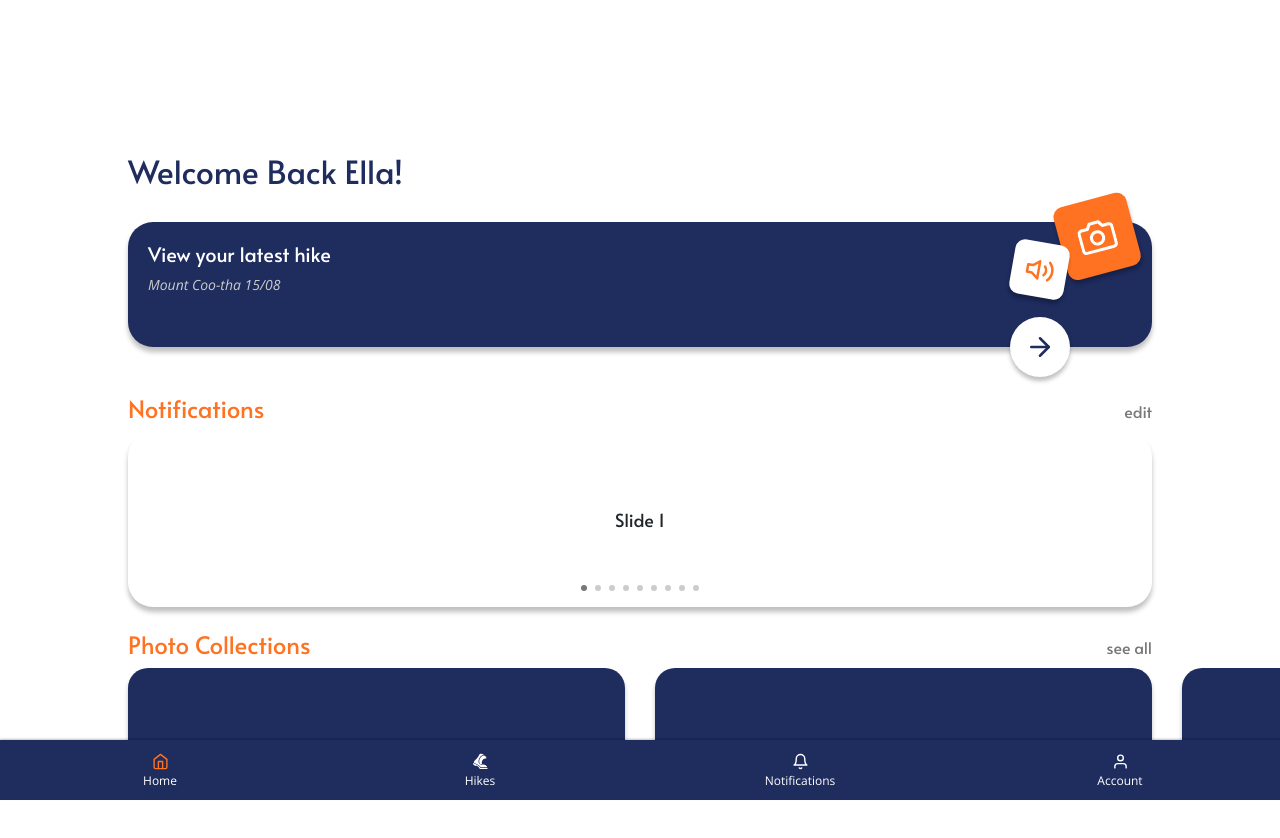
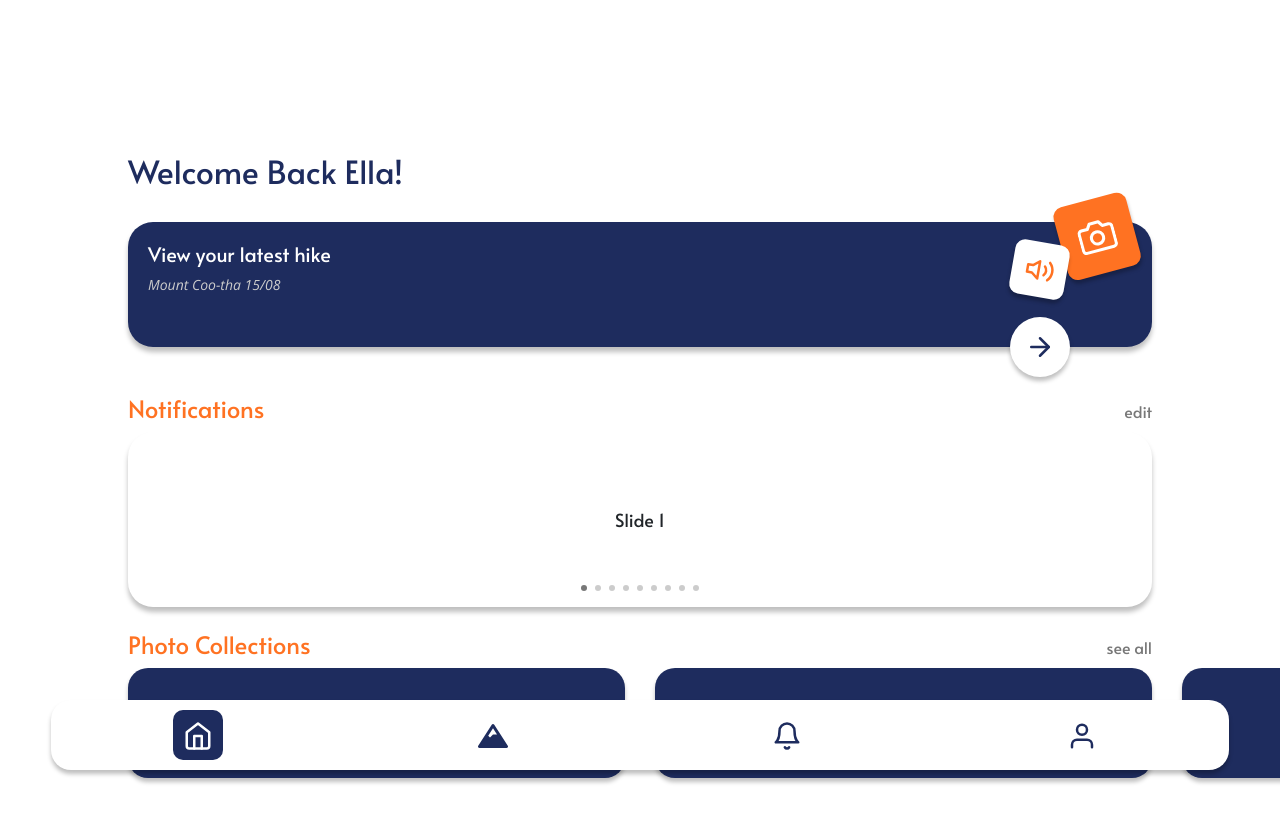
Before and after one commit to Turing-DECO3801/hiking-memory-frontend, a React (Create React App) app: page / in a window 1280 px wide. Shown: the top 838 px of the page. Built offline with nearby package versions, Linux system fonts and the light colour scheme.

Commit message:
Updated navbar

```diff
--- a/src/components/layout/Navbar/Navbar.scss
+++ b/src/components/layout/Navbar/Navbar.scss
@@ -1,18 +1,17 @@
 @import '../../../styles/index';
 
 nav {
-    width: 100%;
+    width: 92%;
     position: fixed;
-    left: 0;
-    bottom: 0;
-    height: 60px;
+    left: 4%;
+    bottom: 30px;
+    height: 70px;
 
     display: flex;
     align-items: center;
-    // border-top-left-radius: 20px;
-    // border-top-right-radius: 20px;
-    box-shadow: 0px -1px 2px $low-opacity-black;
-    background-color: $dark-blue;
+    box-shadow: 0px 4px 4px $low-opacity-black;
+    border-radius: 20px;
+    background-color: $white;
     z-index: 101;
 }
 
@@ -54,7 +53,6 @@ nav button {
 
 .pages .link {
     text-decoration: none;
-    color: $white;
     display: flex;
     flex-direction: column;
     align-items: center;
@@ -62,18 +60,22 @@ nav button {
     font-family: 'Open Sans', sans-serif;
     font-size: 12px;
     width: 30px;
+    background: $white;
+    padding: 7.5px 25px;
+    border-radius: 10px;
 }
 
 .pages .icon {
     margin-right: 0;
-    color: $white;
+    color: $dark-blue;
     margin-bottom: 5px;
+    font-size: 30px;
 }
 
-.pages .link:hover, .pages .link:active {
+.pages .active {
     color: $white;
 }
 
-.pages .active {
-    color: $orange;
+.pages .active-border {
+    background: $dark-blue;
 }
--- a/src/components/layout/Navbar/Navbar.tsx
+++ b/src/components/layout/Navbar/Navbar.tsx
@@ -3,7 +3,7 @@ import { useLocation } from 'react-router-dom'
 import './Navbar.scss'
 
 import { FiUser, FiHome, FiBell } from 'react-icons/fi/'
-import { GiWalkingBoot } from 'react-icons/gi'
+import { FaMountain } from 'react-icons/fa/'
 import { useNavigate } from 'react-router-dom';
 
 const Navbar = () => {
@@ -15,21 +15,28 @@ const Navbar = () => {
   return (
     <nav>
         <div className="pages">
-          <div className="link" onClick={() => navigate("/")}>
+          <div
+            className={`link ${location.pathname === "/" ? "active-border" : ""}`}
+            onClick={() => navigate("/")}>
             <FiHome className={`icon ${location.pathname === "/" ? "active" : ""}`}/>
-            Home
           </div>
-          <div className="link" onClick={() => navigate("/allhikes")}>
-            <GiWalkingBoot className={`icon ${location.pathname === "/allhikes" || location.pathname === "/singleview" ? "active" : ""}`}/>
-            Hikes
+          <div
+            className={`link ${location.pathname === "/allhikes" || location.pathname === "/singleview" ? "active-border" : ""}`}
+            onClick={() => navigate("/allhikes")}
+          >
+            <FaMountain className={`icon ${location.pathname === "/allhikes" || location.pathname === "/singleview" ? "active" : ""}`}/>
           </div>
-          <div className="link" onClick={() => navigate("/notifications")}>
+          <div
+            className={`link ${location.pathname === "/notifications" ? "active-border" : ""}`}
+            onClick={() => navigate("/notifications")}
+          >
             <FiBell className={`icon ${location.pathname === "/notifications" ? "active" : ""}`}/>
-            Notifications
           </div>
-          <div className="link" onClick={() => navigate("/account")}>
+          <div
+            className={`link ${location.pathname === "/account" ? "active-border" : ""}`}
+            onClick={() => navigate("/account")}
+          >
             <FiUser className={`icon ${location.pathname === "/account" ? "active" : ""}`}/>
-            Account
           </div>
         </div>
     </nav>
--- a/src/pages/Account/Account.tsx
+++ b/src/pages/Account/Account.tsx
@@ -8,6 +8,7 @@ const Account = () => {
   const [page, setPage] = useState("default");
 
   const getAccountPage = () => {
+    if (page === "account") {
       return (
         <div className={`account-details ${page === "account" ? "" : "account-page-inactive"}`}>
           <div className="header">
@@ -64,15 +65,17 @@ const Account = () => {
               </div>
             </div>
           </div>
-        <div className="update-account-details">
+          <div className="update-account-details section delay-2">
             <FiRefreshCcw className="logout-icon"/>
             Update
           </div>
         </div>
       )
     }
+  }
 
   const getDefaultPage = () => {
+    if (page === "default") {
       return (
         <div className={`account ${page === "default" ? "" : "default-page-inactive"}`}>
           <div className="profile-image section">
@@ -123,6 +126,7 @@ const Account = () => {
         </div>
       )
     }
+  }
 
   return (
     <>
--- a/src/pages/AllHikes/AllHikes.scss
+++ b/src/pages/AllHikes/AllHikes.scss
@@ -68,9 +68,9 @@
     position: relative;
 }
 
-.filters .drop-down-inactive {
-    opacity: 0;
-    pointer-events: none;
+.filters .drop-down-active {
+    opacity: 100%;
+    pointer-events: all;
 }
 
 .filters .sort-by .sort-by-card {
@@ -102,8 +102,9 @@
     z-index: 100;
     border-radius: 20px;
     color: $dark-grey;
-    animation: appear 0.5s ease;
     transition: opacity 0.5s ease;
+    pointer-events: none;
+    opacity: 0;
 }
 
 .drop-down .selection-option {
--- a/src/pages/AllHikes/AllHikes.tsx
+++ b/src/pages/AllHikes/AllHikes.tsx
@@ -80,7 +80,7 @@ const AllHikes = () => {
             className={`sort-by-card ${isShown ? "sort-by-active" : ""}`}>
             Sort By
           </div>
-          <div className={`drop-down ${isShown ? "" : "drop-down-inactive"}`}>
+          <div className={`drop-down ${isShown ? "drop-down-active" : ""}`}>
             <div
               className={`selection-option ${sortType === "recent" ? "selected" : ""}`}
               onClick={() => setSortType("recent")}
```
Lines whose indentation alone changed are shown as unchanged.
